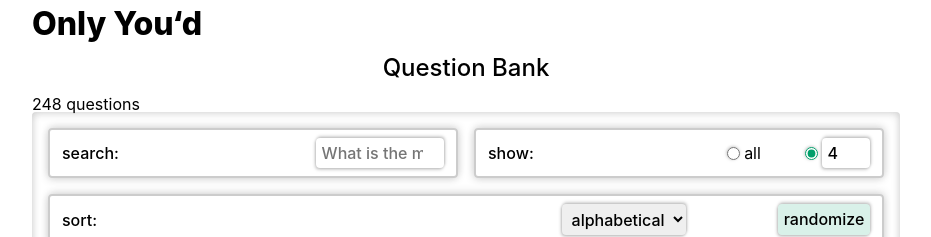
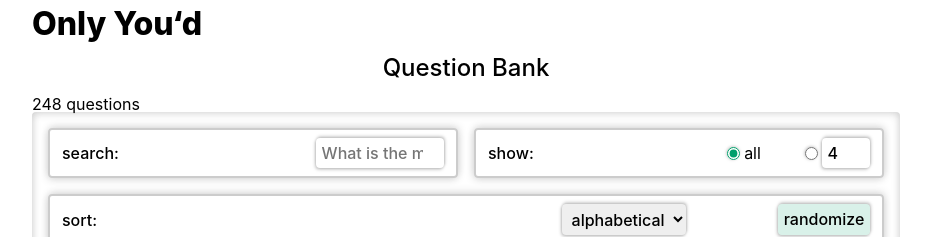
Before and after one commit to tif-calin/only-youd, a Next.js app: page /bank in a window 1280 px wide. Shown: the top 237 px of the page, without its empty margins (174-1105 px from the left). Built offline with nearby package versions, Linux system fonts and the light colour scheme.

Commit message:
change defaults

```diff
--- a/components/bank/toolbar.jsx
+++ b/components/bank/toolbar.jsx
@@ -4,8 +4,8 @@ import styles from './bank.module.scss';
 const Toolbar = props => {
   const { handleBankReorder } = props;
 
-  const [sortBy, setSortBy] = useState();
-  const [showAll, setShowAll] = useState(false);
+  const [sortBy, setSortBy] = useState('abc');
+  const [showAll, setShowAll] = useState(true);
   const [howMany, setHowMany] = useState(4);
 
   const handleChange = e => {
@@ -39,9 +39,6 @@ const Toolbar = props => {
         handleBankReorder({ sort: value });
         break;
     }
-
-    console.log({name, value});
-    console.log({ showAll, howMany });
   };
 
   const handleRandomize = () => {
@@ -107,7 +104,7 @@ const Toolbar = props => {
         >
           <option value="abc">alphabetical</option>
           <option value="length">length</option>
-          <option value="random" disabled>random</option>
+          <option value="random" disabled defaultChecked>random</option>
         </select>
         <button type="button" onClick={handleRandomize}>randomize</button>
       </fieldset>
```
